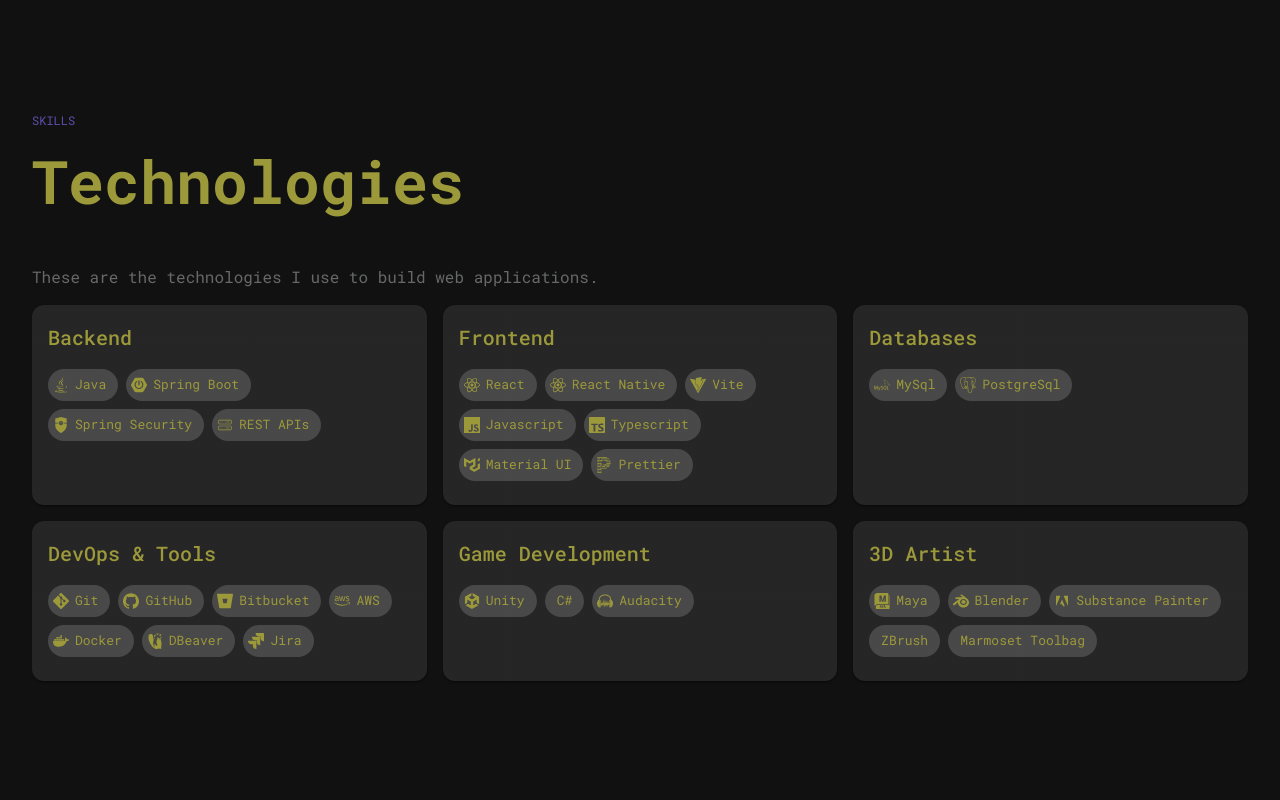
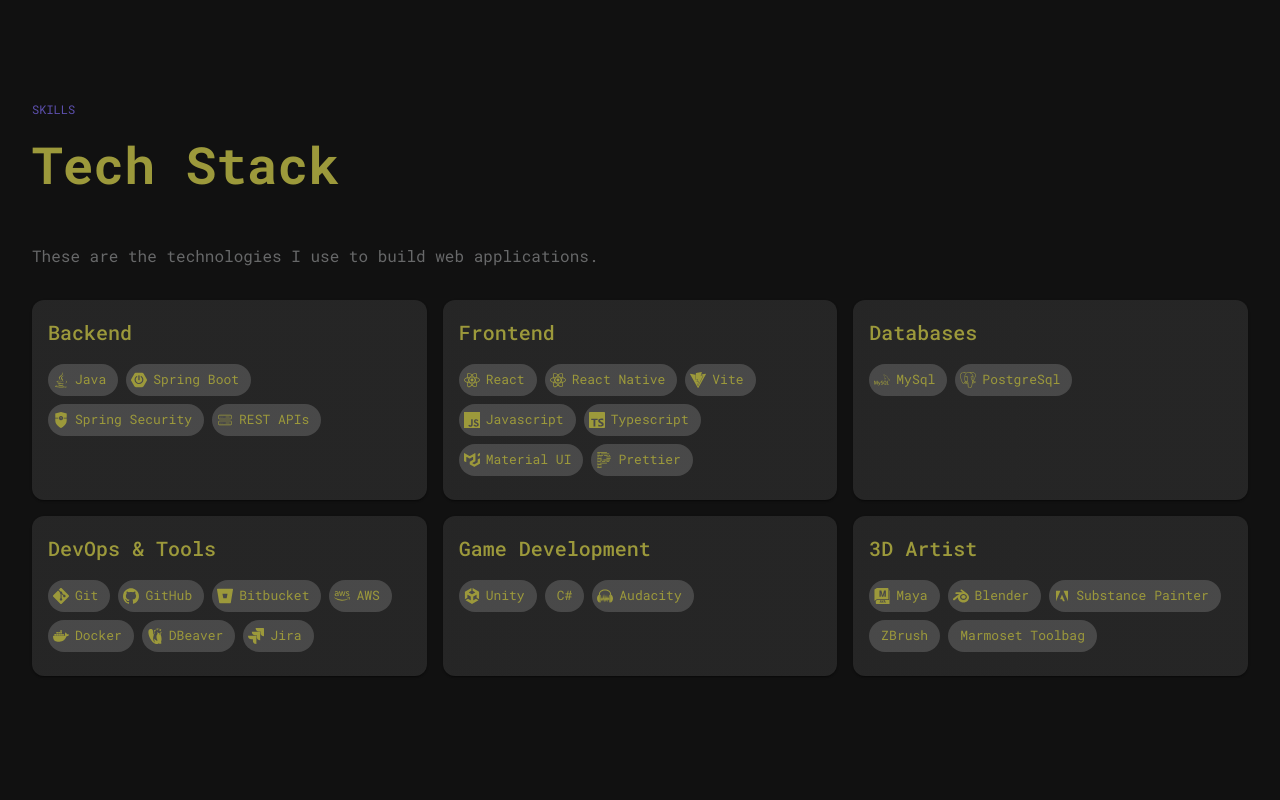
Before and after one commit to r-emanuel-sceppaquercia/portfolio, a React (Vite) app in the folder Modules/Frontend/: page / in a window 1280 px wide. Shown: the part 1440-2240 px from the top of the page. Built offline with nearby package versions, Linux system fonts and the light colour scheme.

Commit message:
Visual improvements and bug fixing on Skills section

```diff
--- a/Modules/Frontend/src/components/cards/SkillCard.tsx
+++ b/Modules/Frontend/src/components/cards/SkillCard.tsx
@@ -1,8 +1,6 @@
 import { CardContent, Chip, Stack } from "@mui/material";
 import { AppCard, AppTypography } from "../common";
 import type { SkillCategory } from "@/constants/SkillsData";
-
-import { SiAutodeskmaya } from "react-icons/si";
 
 export default function SkillCard({ title, skills }: SkillCategory) {
   return (
@@ -26,6 +24,16 @@
                   ) : undefined
                 }
                 label={skill.name}
+                sx={{
+                  transition: "all .2s ease",
+                  "&:hover": {
+                    transform: "translateY(-2px)",
+                    borderColor: "primary.main",
+                    bgcolor: "action.hover",
+                    color: "primary.main",
+                    cursor: "default",
+                  },
+                }}
               />
             ))}
           </Stack>
--- a/Modules/Frontend/src/components/common/AppTypography.tsx
+++ b/Modules/Frontend/src/components/common/AppTypography.tsx
@@ -1,5 +1,7 @@
 import Typography, { type TypographyProps } from "@mui/material/Typography";
 
 export function AppTypography(props: TypographyProps) {
-  return <Typography {...props} />;
+  return (
+    <Typography {...props} sx={{ overflowWrap: "break-word", ...props.sx }} />
+  );
 }
--- a/Modules/Frontend/src/constants/SkillsData.ts
+++ b/Modules/Frontend/src/constants/SkillsData.ts
@@ -17,7 +17,6 @@
 import { SiDbeaver } from "react-icons/si";
 import { SiJira } from "react-icons/si";
 import { SiUnity } from "react-icons/si";
-import { TbBrandCSharp } from "react-icons/tb";
 import { SiAudacity } from "react-icons/si";
 import { SiAutodeskmaya } from "react-icons/si";
 import { SiBlender } from "react-icons/si";
--- a/Modules/Frontend/src/sections/Skills.tsx
+++ b/Modules/Frontend/src/sections/Skills.tsx
@@ -7,12 +7,12 @@
 export function Skills() {
   return (
     <AppSection id="skills">
-      <SectionHeader overline="SKILLS" title="Technologies" />
+      <SectionHeader overline="SKILLS" title="Tech Stack" />
       <AppTypography color="textSecondary" sx={{ maxWidth: 1000 }}>
         These are the technologies I use to build web applications.
       </AppTypography>
 
-      <Grid container spacing={2} sx={{ mt: 2 }}>
+      <Grid container spacing={2} sx={{ mt: 4 }}>
         {skillCategories.map((data: SkillCategory) => (
           <Grid key={data.title} size={{ xs: 12, sm: 6, lg: 4 }}>
             <SkillCard title={data.title} skills={data.skills}></SkillCard>
--- a/Modules/Frontend/src/theme/theme.ts
+++ b/Modules/Frontend/src/theme/theme.ts
@@ -45,6 +45,7 @@
 
     h2: {
       fontWeight: 700,
+      fontSize: "3.2rem",
     },
 
     h3: {
```
